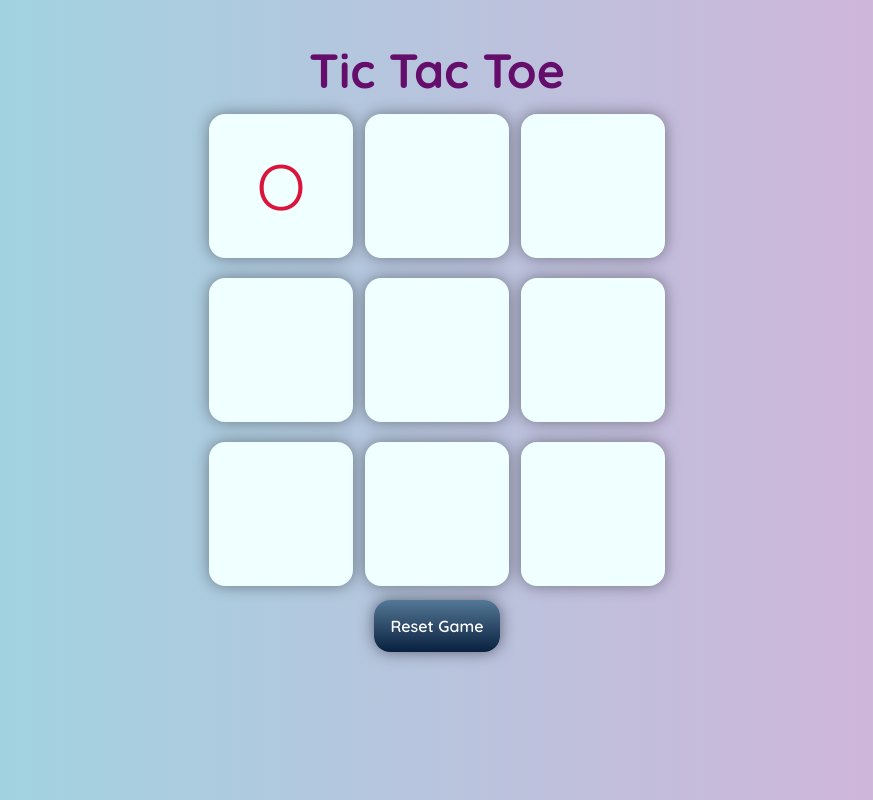
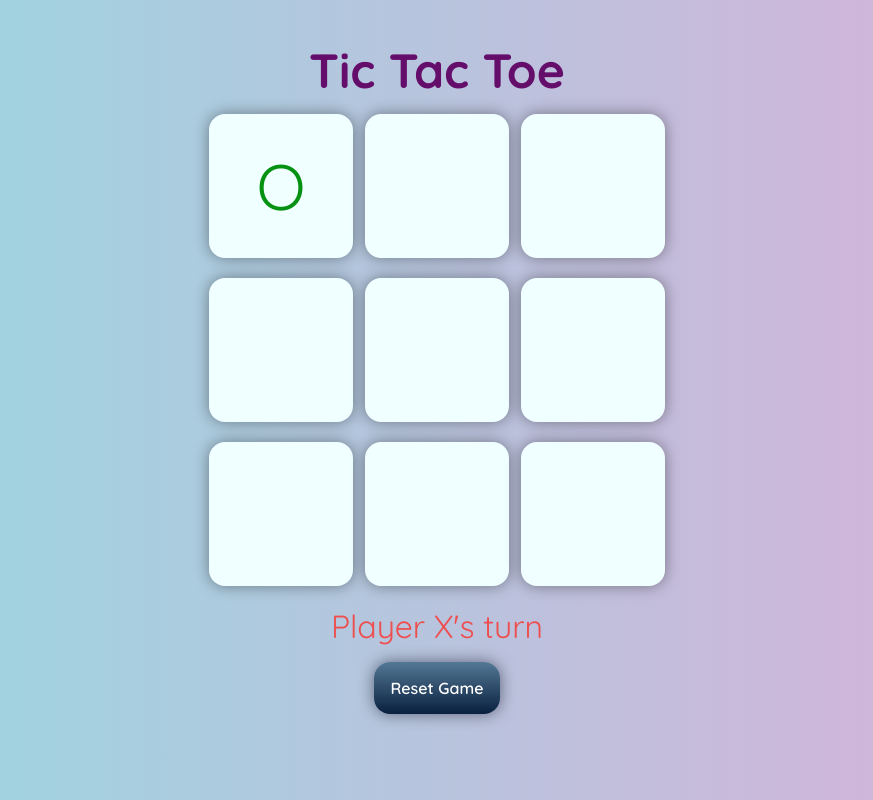
Before and after one commit to manasranjn/Tic-Tac-Toe-Game, a plain HTML site: page index.html in a window 1280 px wide. Both pictures are taken after a click on the button 484 px from the left and 186 px from the top of the page. Shown: the whole page, without its empty margins (203-1076 px from the left). Drawn offline with Linux system fonts and the light colour scheme.

Commit message:
Fixed Bugs

```diff
--- a/index.html
+++ b/index.html
@@ -27,6 +27,9 @@
                     <button class="box"></button>
                 </div>
             </div>
+            <div class="turn-container">
+                <p id="turn">Player O's turn</p>
+            </div>
             <button id="reset" class="hidden">Reset Game</button>
         </main>
     </div>
--- a/script.js
+++ b/script.js
@@ -3,6 +3,9 @@ let resetBtn = document.querySelector("#reset");
 let newGameBtn = document.querySelector("#new-btn");
 let msgContainer = document.querySelector(".msg-container");
 let message = document.querySelector("#msg");
+let turnMessage = document.querySelector("#turn");
+
+turnMessage.innerText = "Start Game";
 
 resetBtn.classList.remove("hidden");
 
@@ -23,10 +26,15 @@ boxes.forEach((box) =>{
     box.addEventListener("click", () =>{
         if(turnO){
             box.innerText = "O";
+            box.style.color = "#059212";
             turnO = false;
+            turnMessage.innerText = "Player X's turn";
+            turnMessage.style.color = "#EE4E4E";
         }else{
             box.innerText = "X";
             turnO = true;
+            turnMessage.innerText = "Player O's turn";
+            turnMessage.style.color = "#365E32";
         }
         box.disabled = true;
 
--- a/style.css
+++ b/style.css
@@ -42,6 +42,11 @@ body{
     color: crimson;
     background-color: azure;
 }
+.turn-container{
+    margin: 1rem 0rem;
+    font-size: 2rem;
+    color: #09203f;
+}
 #reset{
     padding: 1rem;
     font-size: 1rem;
```
